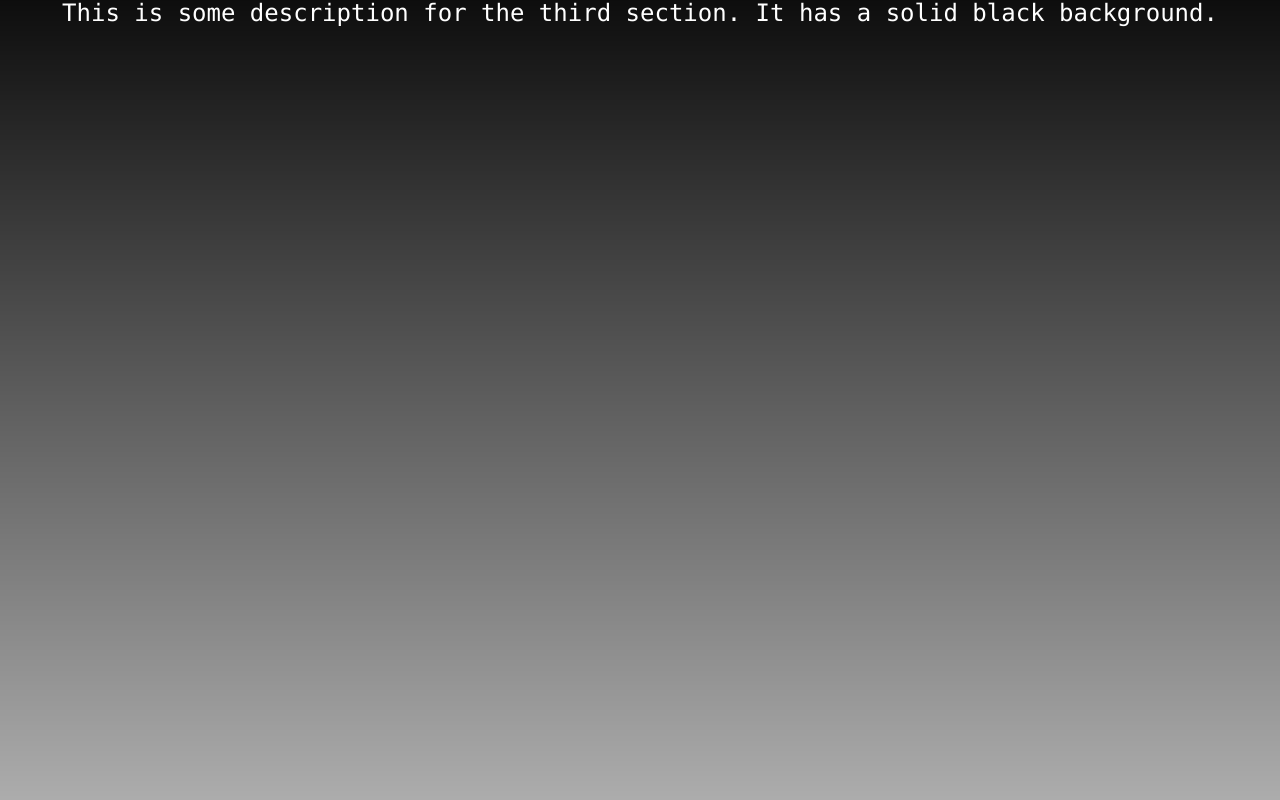
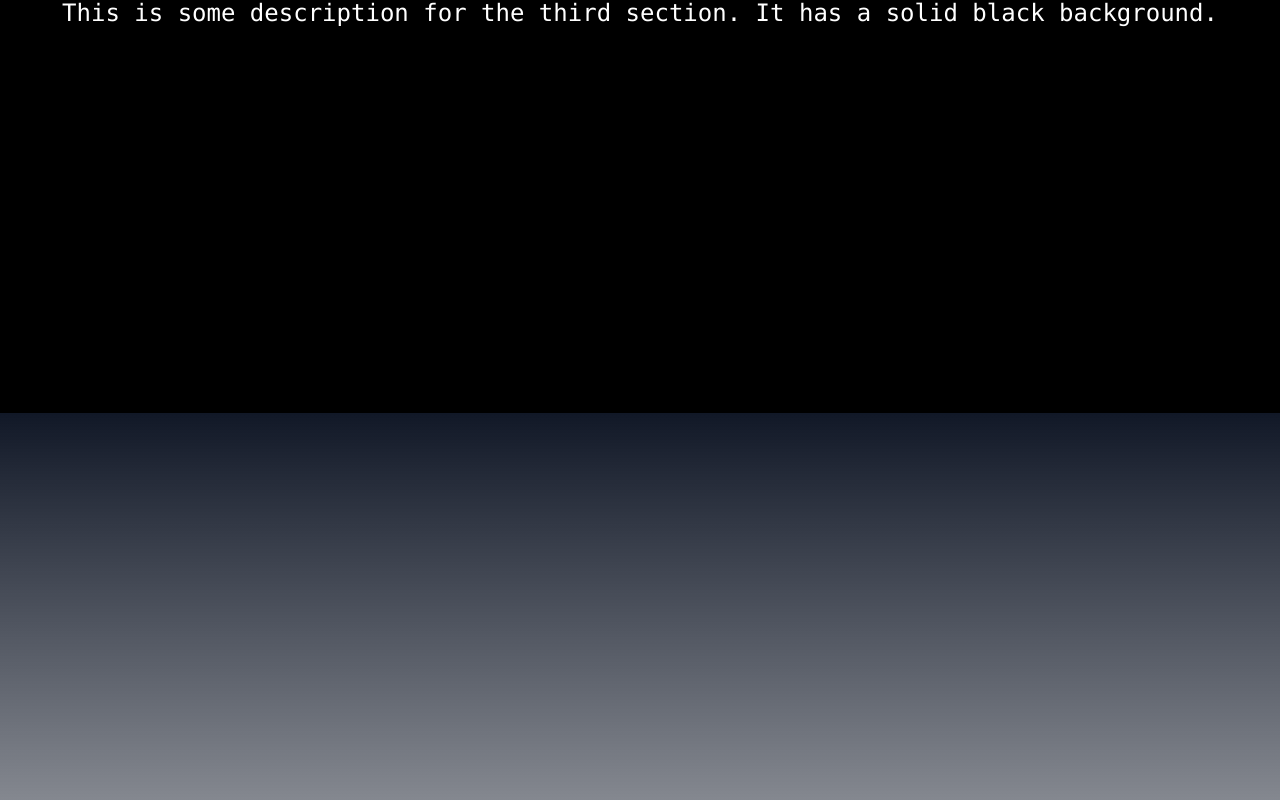
Before and after one commit to Rei2718/Ritsumeisai-, a Next.js app: page / in a window 1280 px wide. Shown: the part 1987-2787 px from the top of the page. Built offline with nearby package versions, Linux system fonts and the light colour scheme.

Commit message:
page.tsx を更新

```diff
--- a/src/app/page.tsx
+++ b/src/app/page.tsx
@@ -6,8 +6,8 @@ export default function Home() {
   return (
     <>
       <Header />
-        <img src="BG02.jpg" alt="BgImg" className="object-cover h-screen w-screen fixed top-0 left-0 z-0"/>
-        <div className="relative z-10 bg-gradient-css">
+      <img src="BG02.jpg" alt="BgImg" className="fixed top-0 left-0 w-full h-full object-cover z-0" />
+      <div className="relative z-10">
         {/* Section 1 */}
         <section className="flex items-center justify-center h-screen px-2">
           {/* TopCharacter */}
@@ -19,17 +19,17 @@ export default function Home() {
         </section>
 
         {/* Section 2 */}
-          <section className="flex items-center justify-center h-screen text-center px-2">
+        <section className="flex items-center justify-center h-screen text-center px-2 bg-gradient-to-b from-transparent to-gray-900">
           <p className="text-2xl text-white">This is some description for the second section. It has a gradient background.</p>
         </section>
 
         {/* Section 3 */}
-          <section className="flex items-center justify-center h-screen text-center px-2">
+        <section className="flex items-center justify-center h-screen text-center px-2 bg-black">
           <p className="text-2xl text-white">This is some description for the third section. It has a solid black background.</p>
         </section>
 
         {/* Section 4 */}
-          <section className="flex items-center justify-center h-screen text-center px-2">
+        <section className="flex items-center justify-center h-screen text-center px-2 bg-gradient-to-b from-gray-900 to-transparent">
           <p className="text-2xl text-white">This is some description for the fourth section. It also has a gradient background.</p>
         </section>
       </div>
```
Lines whose indentation alone changed are shown as unchanged.
